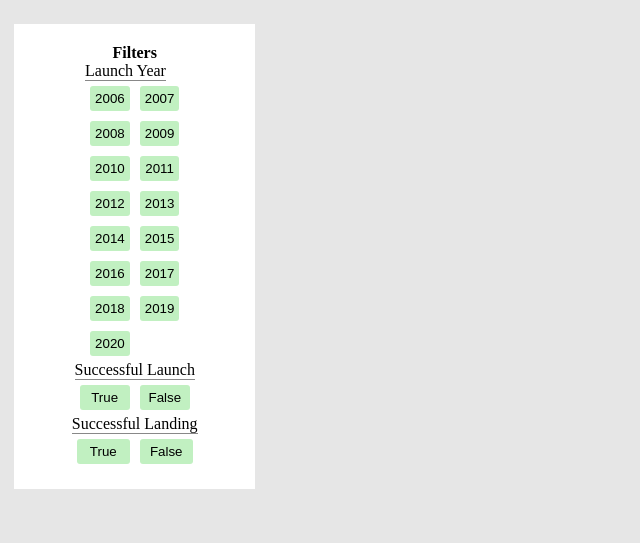
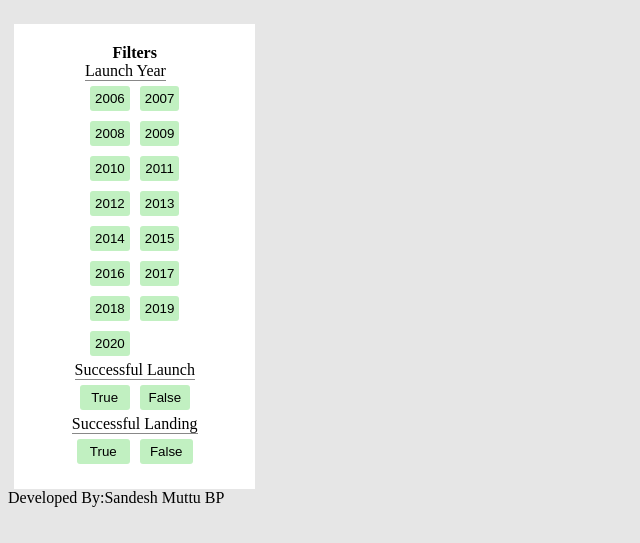
Before and after one commit to SandeshMuttu/Sample-programs, a plain HTML site: page index.html in a window 1280 px wide. Shown: the part 61-604 px from the top of the page, without its empty margins (0-640 px from the left). Drawn offline with Linux system fonts and the light colour scheme; no server answers.

Commit message:
footer added

```diff
--- a/index.html
+++ b/index.html
@@ -61,7 +61,8 @@
         </div>
       </main>
     </div>
-
+     <div><footer>Developed By:Sandesh Muttu BP</footer></div>
     <script src="index.js"></script>
   </body>
+
 </html>
```
